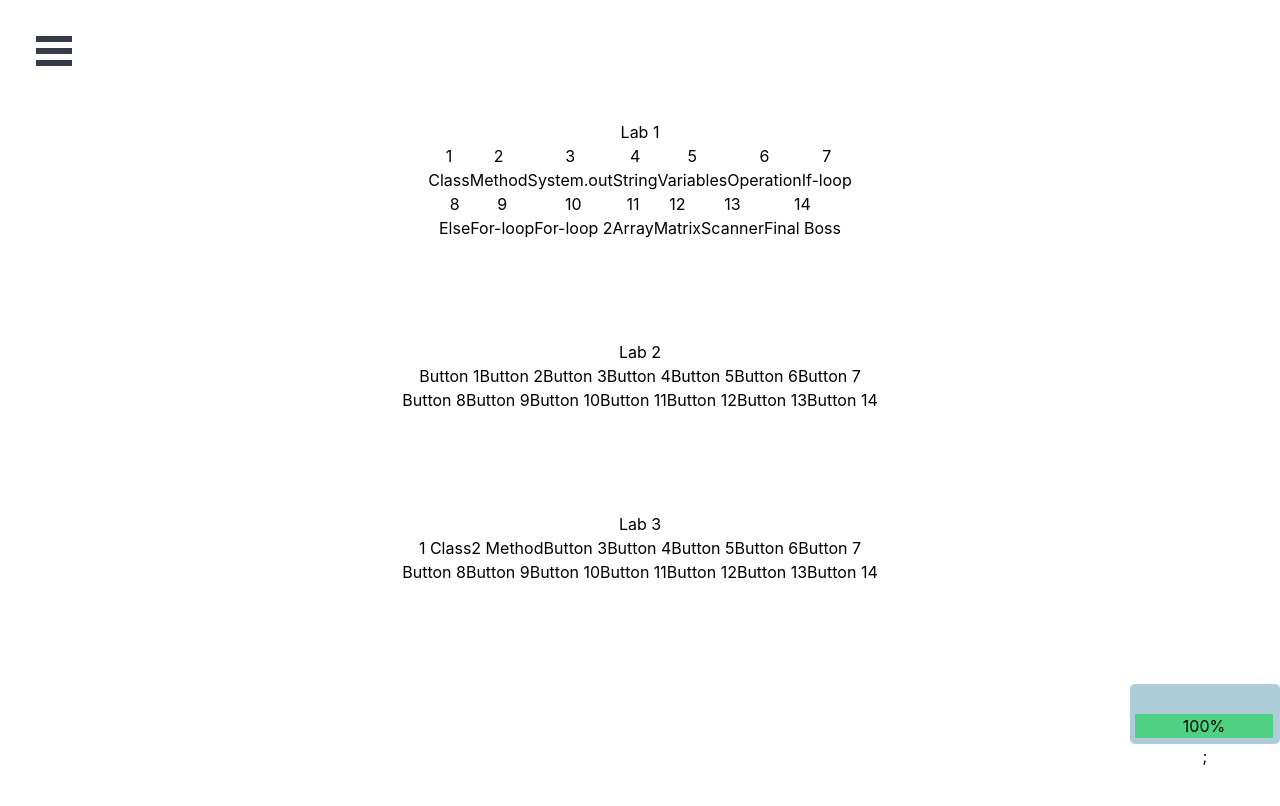
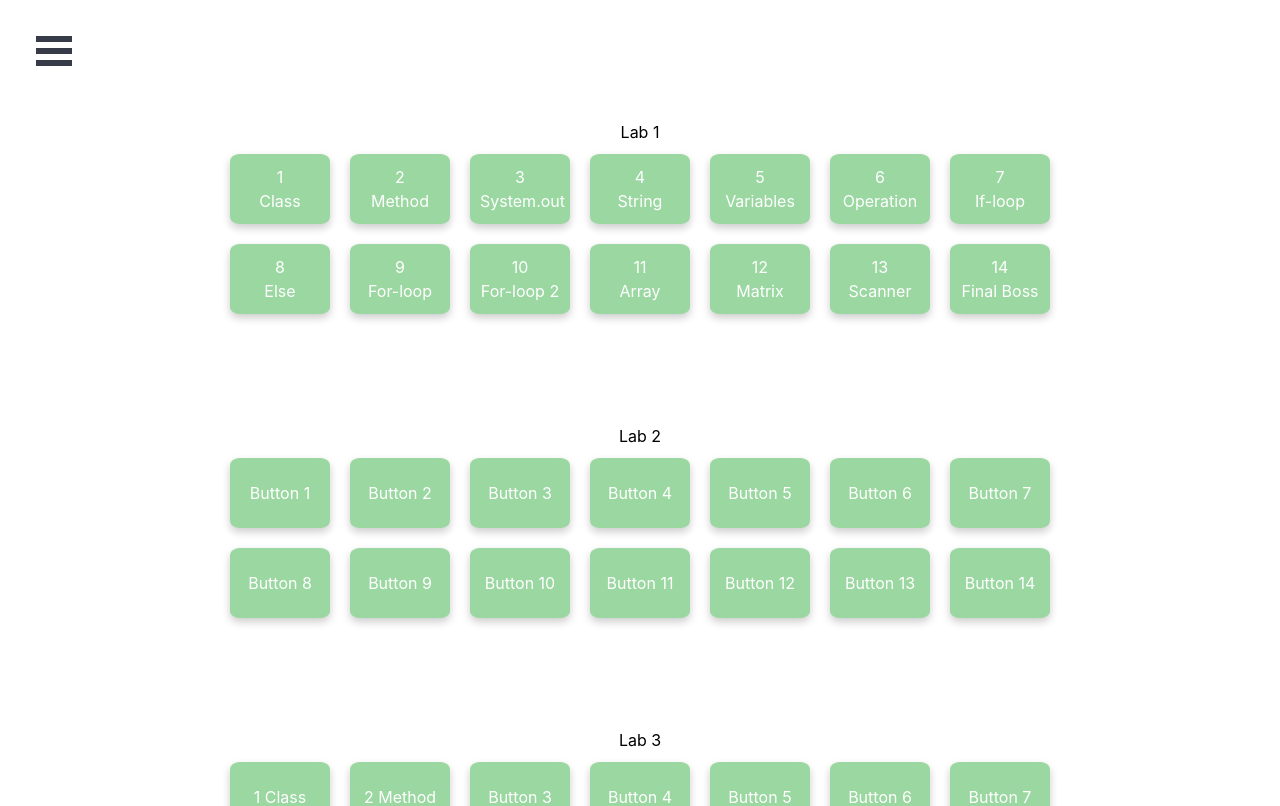
Before and after one commit to EmilGoransson/Learn-Programming, a React (Create React App) app in the folder Frontend/: page / in a window 1280 px wide. Shown: the top 806 px of the page. Built offline with nearby package versions, Linux system fonts and the light colour scheme; no server answers.

Commit message:
button fix

```diff
--- a/Frontend/src/Components/LevelRendering/ButtonContainer.css
+++ b/Frontend/src/Components/LevelRendering/ButtonContainer.css
@@ -11,7 +11,7 @@
     justify-content: center;
   }
 
-  .button {
+  .button-lab {
     padding: 10px;
     margin: 10px;
     border-radius: 10%;
--- a/Frontend/src/Components/LevelRendering/ButtonContainer.js
+++ b/Frontend/src/Components/LevelRendering/ButtonContainer.js
@@ -30,7 +30,7 @@ const ButtonContainer = (props) => {
         {buttonLabels.slice(0, 7).map((label) => {
           const [line1, line2] = label.split("\n");
           return (
-            <button onClick={handleClick}>
+            <button onClick={handleClick} className='button-lab'>
               <div>{line1}</div>
               <div>{line2}</div>
             </button>
@@ -41,7 +41,7 @@ const ButtonContainer = (props) => {
         {buttonLabels.slice(7, 14).map((label) => {
           const [line1, line2] = label.split("\n");
           return (
-            <button>
+            <button className='button-lab'>
               <div>{line1}</div>
               <div>{line2}</div>
             </button>
```
